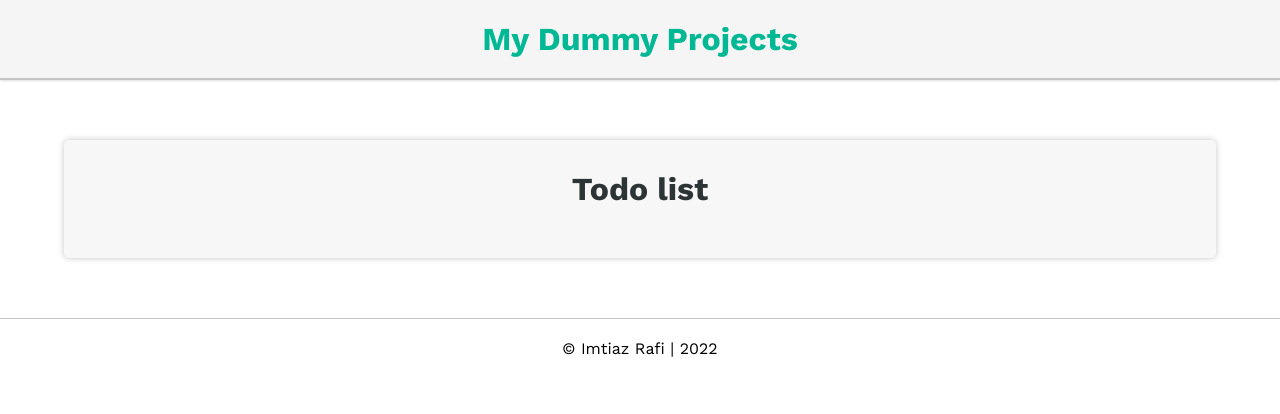
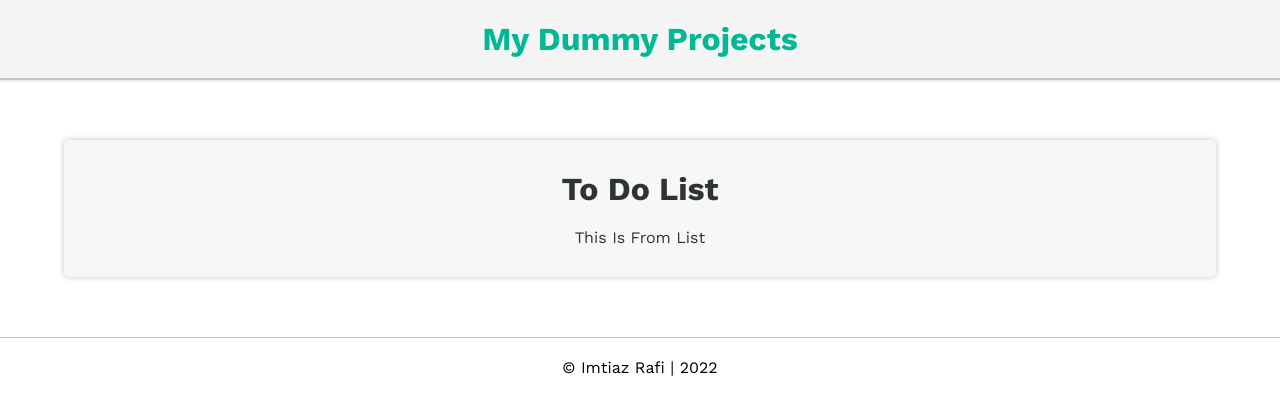
Before and after one commit to Imtiaz-Rafi/Dummy-Projects, a React (Create React App) app: page /todolist in a window 1280 px wide. Shown: the top 414 px of the page. Built offline with nearby package versions, Linux system fonts and the light colour scheme.

Commit message:
listview and tableview

```diff
--- a/src/components/home/index.jsx
+++ b/src/components/home/index.jsx
@@ -12,7 +12,7 @@ const Home = () => {
                 <CardLinks path={"/timer"} Cardimage={timer} title={"Timer"} />
                 <CardLinks path={"/calculator"} Cardimage={calculator} title={"Calculator"} />
                 <CardLinks path={"/tiktaktoe"} Cardimage={tiktaktoe} title={"TikTakToe"} />
-                <CardLinks path={"/todolist"} Cardimage={todolist} title={"Todo List"} />
+                <CardLinks path={"/todolist"} Cardimage={todolist} title={"To Do List"} />
             </div>
         </>
     );
--- a/src/components/todo/index.jsx
+++ b/src/components/todo/index.jsx
@@ -1,10 +1,11 @@
 import React from "react";
-
+import ListView from "./listview";
 class Todolist extends React.Component {
     render() {
         return (
             <div className="text-center">
-                <h1 className="body-element">Todo list</h1>
+                <h1 className="body-element">To Do List</h1>
+                <ListView />
             </div>
         );
     }
--- /dev/null
+++ b/src/components/todo/listview.jsx
@@ -0,0 +1,11 @@
+import React from "react";
+
+const ListItem = () => {
+    return <>This Is From List</>;
+};
+
+const ListView = () => {
+    return <ListItem />;
+};
+
+export default ListView;
```
Also changed, not shown: src/components/todo/tableview.jsx (added).
